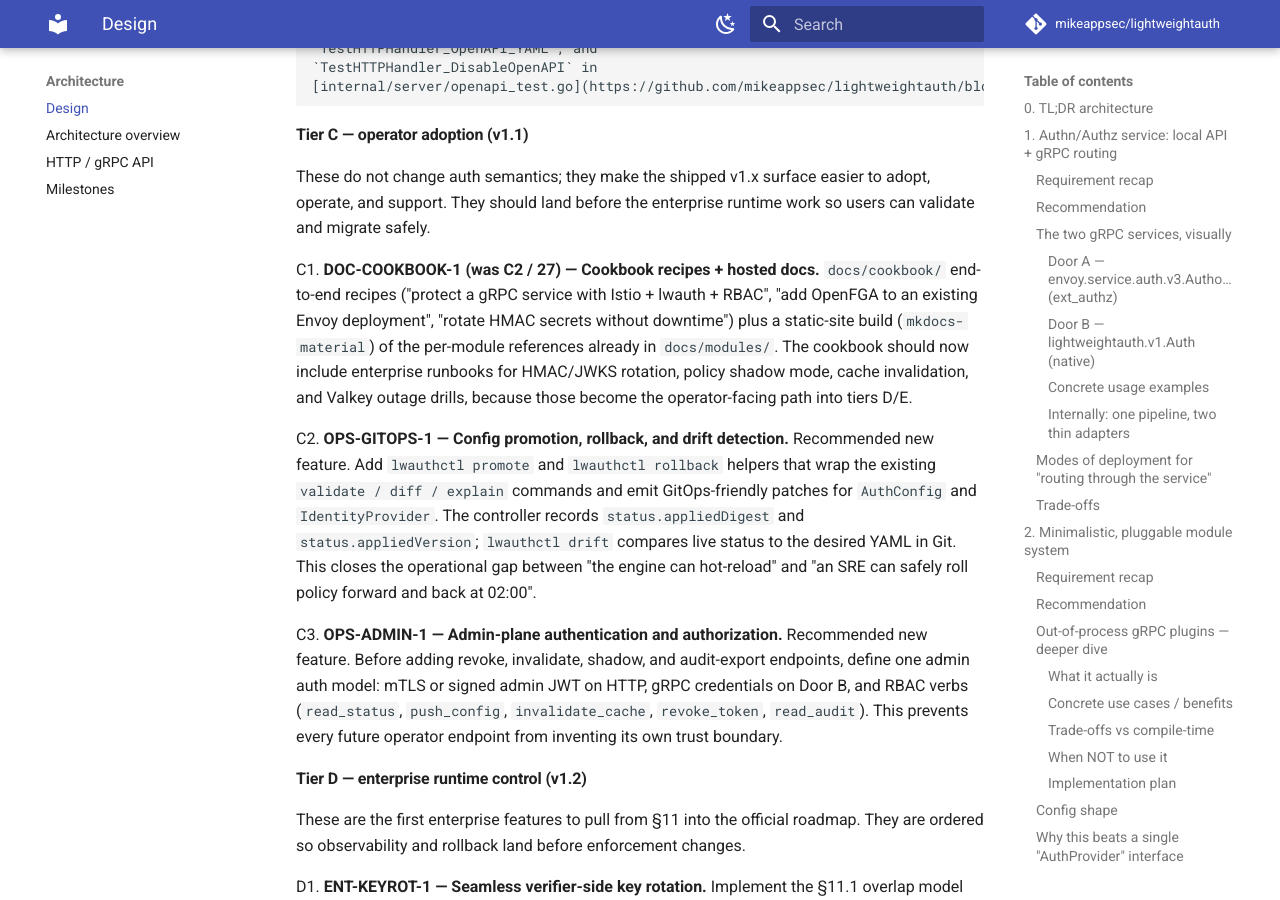
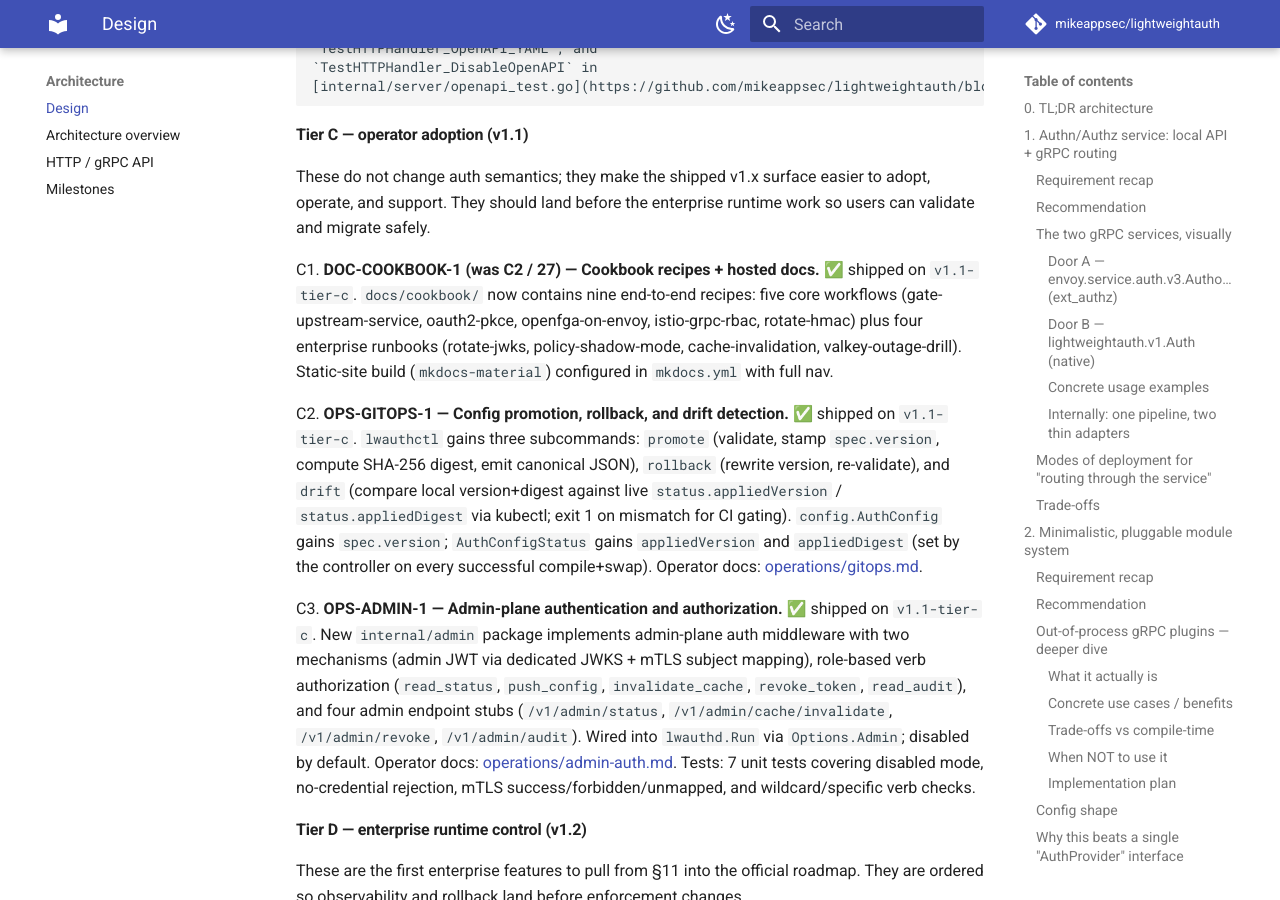
Before and after one commit to mikeappsec/lightweightauth, an MkDocs documentation site: the page built from docs/DESIGN.md, in a window 1280 px wide and 900 px high, scrolled down 39030 px. Built offline with MkDocs 1.6.1 and Material for MkDocs 9.7.7, drawn with Linux system fonts in a browser that asks for light colours; comment, search, counter and statistics services are not loaded.

Commit message:
docs: mark Tier C items as shipped in DESIGN.md

```diff
--- a/docs/DESIGN.md
+++ b/docs/DESIGN.md
@@ -1786,32 +1786,37 @@ easier to adopt, operate, and support. They should land before the
 enterprise runtime work so users can validate and migrate safely.
 
 C1. **DOC-COOKBOOK-1 (was C2 / 27) — Cookbook recipes + hosted docs.**
-  `docs/cookbook/` end-to-end recipes ("protect a gRPC service
-  with Istio + lwauth + RBAC", "add OpenFGA to an existing
-  Envoy deployment", "rotate HMAC secrets without downtime")
-  plus a static-site build (`mkdocs-material`) of the per-module
-  references already in `docs/modules/`. The cookbook should now
-  include enterprise runbooks for HMAC/JWKS rotation, policy shadow
-  mode, cache invalidation, and Valkey outage drills, because those
-  become the operator-facing path into tiers D/E.
+  ✅ shipped on `v1.1-tier-c`. `docs/cookbook/` now contains nine
+  end-to-end recipes: five core workflows (gate-upstream-service,
+  oauth2-pkce, openfga-on-envoy, istio-grpc-rbac, rotate-hmac) plus
+  four enterprise runbooks (rotate-jwks, policy-shadow-mode,
+  cache-invalidation, valkey-outage-drill). Static-site build
+  (`mkdocs-material`) configured in `mkdocs.yml` with full nav.
 
 C2. **OPS-GITOPS-1 — Config promotion, rollback, and drift detection.**
-  Recommended new feature. Add `lwauthctl promote` and `lwauthctl
-  rollback` helpers that wrap the existing `validate / diff / explain`
-  commands and emit GitOps-friendly patches for `AuthConfig` and
-  `IdentityProvider`. The controller records `status.appliedDigest`
-  and `status.appliedVersion`; `lwauthctl drift` compares live status
-  to the desired YAML in Git. This closes the operational gap between
-  "the engine can hot-reload" and "an SRE can safely roll policy
-  forward and back at 02:00".
+  ✅ shipped on `v1.1-tier-c`. `lwauthctl` gains three subcommands:
+  `promote` (validate, stamp `spec.version`, compute SHA-256 digest,
+  emit canonical JSON), `rollback` (rewrite version, re-validate),
+  and `drift` (compare local version+digest against live
+  `status.appliedVersion` / `status.appliedDigest` via kubectl; exit
+  1 on mismatch for CI gating). `config.AuthConfig` gains
+  `spec.version`; `AuthConfigStatus` gains `appliedVersion` and
+  `appliedDigest` (set by the controller on every successful
+  compile+swap). Operator docs:
+  [operations/gitops.md](operations/gitops.md).
 
 C3. **OPS-ADMIN-1 — Admin-plane authentication and authorization.**
-  Recommended new feature. Before adding revoke, invalidate, shadow,
-  and audit-export endpoints, define one admin auth model: mTLS or
-  signed admin JWT on HTTP, gRPC credentials on Door B, and RBAC verbs
-  (`read_status`, `push_config`, `invalidate_cache`, `revoke_token`,
-  `read_audit`). This prevents every future operator endpoint from
-  inventing its own trust boundary.
+  ✅ shipped on `v1.1-tier-c`. New `internal/admin` package
+  implements admin-plane auth middleware with two mechanisms (admin
+  JWT via dedicated JWKS + mTLS subject mapping), role-based verb
+  authorization (`read_status`, `push_config`, `invalidate_cache`,
+  `revoke_token`, `read_audit`), and four admin endpoint stubs
+  (`/v1/admin/status`, `/v1/admin/cache/invalidate`,
+  `/v1/admin/revoke`, `/v1/admin/audit`). Wired into `lwauthd.Run`
+  via `Options.Admin`; disabled by default. Operator docs:
+  [operations/admin-auth.md](operations/admin-auth.md). Tests:
+  7 unit tests covering disabled mode, no-credential rejection,
+  mTLS success/forbidden/unmapped, and wildcard/specific verb checks.
 
 #### Tier D — enterprise runtime control (v1.2)
 
```
